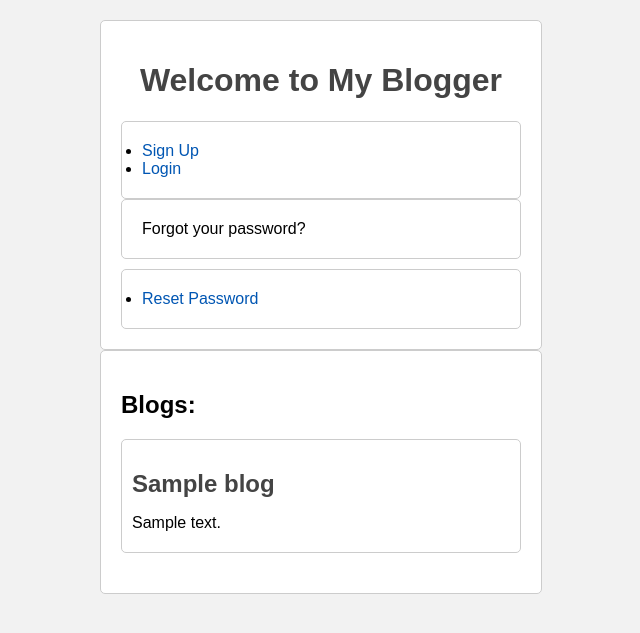
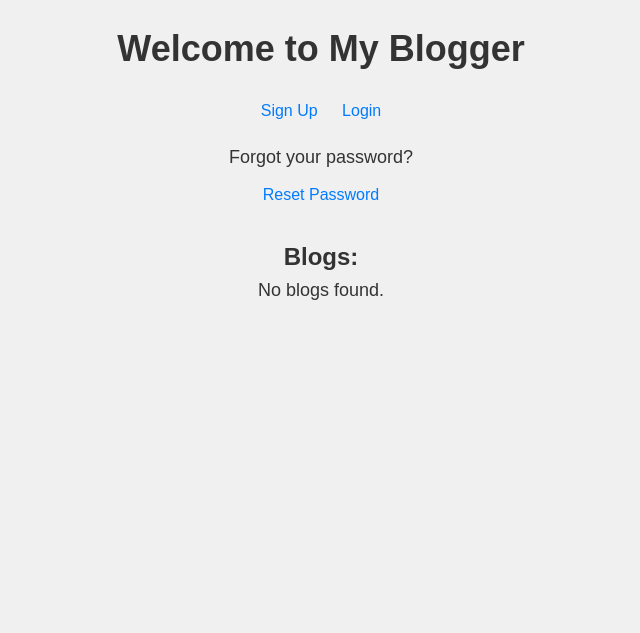
Before and after one commit to PriyadharshiniV21/Blog-Website_test, a Flask app: page / in a window 1280 px wide. Shown: the top 633 px of the page, without its empty margins (319-959 px from the left). Run offline with Flask 3, Linux system fonts and the light colour scheme; a database or web service that is not in the repository returns one stand-in record (values such as "Sample title").

Commit message:
blog database modifications

```diff
--- a/app.py
+++ b/app.py
@@ -20,13 +20,14 @@
     digits = string.digits
     return ''.join(random.choice(digits) for i in range(6))
 
+# Fetch existing blogs from the Blogs collection and store them in a deque
+blogs_list = deque(db['Blogs'].find({}))
+# Reverse the order of the deque to show new blogs first and old blogs last
+blogs_list.reverse()
+
 @app.route('/')
 def index():
-    # Fetch existing blogs from the Blogs collection and store them in a deque
-    blogs = deque(db['Blogs'].find({}))
-    # Reverse the order of the deque to show new blogs first and old blogs last
-    blogs.reverse()
-    return render_template('index.html', logged_in=False, blogs=blogs)
+    return render_template('index.html', logged_in=False, blogs=blogs_list)
 
 @app.route('/login', methods=['GET', 'POST'])
 def login():
@@ -37,14 +38,9 @@
         # Retrieve user data from MongoDB based on the entered email
         user_data = users.find_one({"email": email})
 
-        # Fetch existing blogs from the Blogs collection and store them in a deque
-        blogs = deque(db['Blogs'].find({}))
-        # Reverse the order of the deque to show new blogs first and old blogs last
-        blogs.reverse()
-
         if user_data and bcrypt.checkpw(plain_password.encode('utf-8'), user_data['password'].encode('utf-8')):
             session['user_id'] = str(user_data['_id'])  # Store user ID in session for OTP verification
-            return render_template('index.html', logged_in=True, blogs=blogs)
+            return render_template('index.html', logged_in=True, blogs=blogs_list)
         else:
             return "Invalid email or password. Please try again."
 
@@ -141,7 +137,7 @@
 
             # Handling profile picture upload
             profile_pic = request.files['profile_pic']
-            profile_pic_b64 = None  # Initialize profile_pic_b64 as None
+            profile_pic_b64 = user_data.get('profile_pic')  # Retrieve the existing profile picture (if any)
 
             if profile_pic:
                 image_binary = profile_pic.read()
@@ -206,12 +202,16 @@
         user_data = users.find_one({"_id": ObjectId(user_id)})
 
         if user_data:
-            # Get the blog text from the form
+            # Get the blog title and description from the form
+            title = request.form['title']
+            description = request.form['description']
             blog_text = request.form['blog_text']
 
             # Create a new blog entry and store it in the Blogs collection
             blog_entry = {
                 "user_id": user_id,
+                "title": title,
+                "description": description,
                 "blog_text": blog_text
             }
             blogs.insert_one(blog_entry)
@@ -221,5 +221,39 @@
 
     return render_template('create_blog.html')
 
+@app.route('/blog/<blog_id>', methods=['GET', 'POST'])
+def blog_article(blog_id):
+    # Fetch the blog from the Blogs collection based on the provided blog_id
+    blog = blogs.find_one({"_id": ObjectId(blog_id)})
+
+    if blog:
+        if request.method == 'POST':
+            # Handle like button click
+            if 'like_btn' in request.form:
+                # Increment the likes count and update it in the database
+                blogs.update_one({"_id": ObjectId(blog_id)}, {"$inc": {"likes": 1}})
+                blog = blogs.find_one({"_id": ObjectId(blog_id)})  # Fetch the updated blog document
+                return jsonify({"likes": blog['likes']})
+
+            # Handle comment button click
+            elif 'comment_btn' in request.form:
+                comment_text = request.form['comment']
+                if comment_text:
+                    # Append the new comment to the comments list and update it in the database
+                    blogs.update_one({"_id": ObjectId(blog_id)}, {"$push": {"comments": comment_text}})
+                    blog = blogs.find_one({"_id": ObjectId(blog_id)})  # Fetch the updated blog document
+                    return jsonify({"comments": blog['comments']})
+
+            # Handle bookmark button click
+            elif 'bookmark_btn' in request.form:
+                # Increment the bookmarks count and update it in the database
+                blogs.update_one({"_id": ObjectId(blog_id)}, {"$inc": {"bookmarks": 1}})
+                blog = blogs.find_one({"_id": ObjectId(blog_id)})  # Fetch the updated blog document
+                return jsonify({"bookmarks": blog['bookmarks']})
+
+        return render_template('blog_article.html', blog=blog)
+    else:
+        return "Blog not found."
+
 if __name__ == '__main__':
     app.run(debug=True, port=8000)
--- a/static/styles.css
+++ b/static/styles.css
@@ -1,259 +1,172 @@
-/* styles.css */
+/* Reset default styles to avoid browser inconsistencies */
+* {
+    margin: 0;
+    padding: 0;
+    box-sizing: border-box;
+}
 
+/* Global styles */
 body {
     font-family: Arial, sans-serif;
-    background-color: #e71919;
+    line-height: 1.6;
+    background-color: #f0f0f0;
+    color: #333;
     margin: 20px;
 }
 
-h1 {
-    text-align: center;
-    color: #444;
+.container {
+    max-width: 800px;
+    margin: 0 auto;
 }
 
-/* Additional styles for the index.html template */
+/* Landing page styles */
+.landing-page {
+    text-align: center;
+    margin-bottom: 30px;
+}
 
-.landing-page {
-    max-width: 800px;
-    margin: 0 auto;
-    padding: 20px;
-    border: 1px solid #ccc;
-    border-radius: 5px;
-    background-color: #fff;
+.landing-page h1 {
+    font-size: 36px;
+    margin-bottom: 20px;
 }
 
 .landing-page p {
+    font-size: 18px;
     margin-bottom: 10px;
 }
 
+.landing-page ul {
+    list-style: none;
+    margin-bottom: 20px;
+}
+
+.landing-page ul li {
+    display: inline-block;
+    margin-right: 20px;
+}
+
+.landing-page ul li:last-child {
+    margin-right: 0;
+}
+
 .landing-page a {
-    color: #0056b3;
     text-decoration: none;
+    color: #007bff;
 }
 
 .landing-page a:hover {
     text-decoration: underline;
 }
 
-.blog-box {
-    margin: 10px 0;
-    padding: 10px;
-    border: 1px solid #ccc;
-    border-radius: 5px;
-    background-color: #fff;
+/* Blog list styles */
+.blog-list {
+    list-style: none;
 }
 
-.blog-box h2 {
-    color: #444;
-    margin-bottom: 5px;
-}
-
-.blog-box p {
+.blog-item {
     margin-bottom: 10px;
 }
 
-/* Additional styles for the index.html template */
-
-.blog-list {
-    list-style-type: none;
-    padding: 0;
-}
-
-.blog-item {
-    margin-bottom: 20px;
-    padding: 10px;
-    border: 1px solid #ccc;
-    border-radius: 5px;
-    background-color: #fff;
-}
-
-.blog-item h2 {
-    color: #444;
-    margin-bottom: 5px;
-}
-
-.blog-item p {
-    margin-bottom: 10px;
-    white-space: nowrap;
-    overflow: hidden;
-    text-overflow: ellipsis;
-}
-
 .blog-item a {
-    color: #0056b3;
+    display: block;
+    font-size: 20px;
+    color: #333;
     text-decoration: none;
 }
 
 .blog-item a:hover {
-    text-decoration: underline;
+    color: #007bff;
 }
 
-/* styles.css */
+/* Media query for responsiveness */
+@media screen and (max-width: 600px) {
+    .container {
+        max-width: 90%;
+    }
+}
+/* Reset default styles to avoid browser inconsistencies */
+* {
+    margin: 0;
+    padding: 0;
+    box-sizing: border-box;
+}
 
+/* Global styles */
 body {
     font-family: Arial, sans-serif;
-    background-color: #f2f2f2;
+    line-height: 1.6;
+    background-color: #f0f0f0;
+    color: #333;
     margin: 20px;
 }
 
-h1 {
-    text-align: center;
-    color: #444;
+.container {
+    max-width: 800px;
+    margin: 0 auto;
 }
 
-form {
-    max-width: 400px;
-    margin: 0 auto;
-    padding: 20px;
-    border: 1px solid #ccc;
-    border-radius: 5px;
-    background-color: #fff;
+/* Landing page styles */
+.landing-page {
+    text-align: center;
+    margin-bottom: 30px;
 }
 
-label {
-    color: #333;
-    display: block;
-    margin-bottom: 5px;
+.landing-page h1 {
+    font-size: 36px;
+    margin-bottom: 20px;
 }
 
-input[type="text"],
-input[type="password"],
-input[type="tel"],
-textarea {
-    width: 100%;
-    padding: 10px;
-    margin-bottom: 10px;
-    border: 1px solid #ccc;
-    border-radius: 5px;
-}
-
-input[type="submit"] {
-    background-color: #ffd700; /* gold */
-    color: #fff;
-    padding: 10px 20px;
-    border: none;
-    border-radius: 5px;
-    cursor: pointer;
-    font-weight: bold;
-}
-
-input[type="submit"]:hover {
-    background-color: #fbc62e; /* lighter gold on hover */
-}
-
-/* Additional styles for the account.html template */
-
-.profile-info {
-    max-width: 400px;
-    margin: 0 auto;
-    padding: 20px;
-    border: 1px solid #ccc;
-    border-radius: 5px;
-    background-color: #fff;
-}
-
-.profile-info img {
-    max-width: 100%;
-    height: auto;
+.landing-page p {
+    font-size: 18px;
     margin-bottom: 10px;
 }
 
-.profile-info p {
-    margin-bottom: 10px;
+.landing-page ul {
+    list-style: none;
+    margin-bottom: 20px;
 }
 
-.profile-info a {
-    color: #0056b3;
-    text-decoration: none;
+.landing-page ul li {
+    display: inline-block;
+    margin-right: 20px;
 }
 
-.profile-info a:hover {
-    text-decoration: underline;
-}
-
-.logout-btn {
-    background-color: #ff4c4c; /* red */
-    color: #fff;
-    padding: 10px 20px;
-    border: none;
-    border-radius: 5px;
-    cursor: pointer;
-    font-weight: bold;
-    display: block;
-    margin-top: 10px;
-}
-
-.logout-btn:hover {
-    background-color: #cc0000; /* darker red on hover */
-}
-
-/* Additional styles for the index.html template */
-
-.landing-page {
-    max-width: 400px;
-    margin: 0 auto;
-    padding: 20px;
-    border: 1px solid #ccc;
-    border-radius: 5px;
-    background-color: #fff;
-}
-
-.landing-page p {
-    margin-bottom: 10px;
+.landing-page ul li:last-child {
+    margin-right: 0;
 }
 
 .landing-page a {
-    color: #0056b3;
     text-decoration: none;
+    color: #007bff;
 }
 
 .landing-page a:hover {
     text-decoration: underline;
 }
 
-/* Additional styles for the profile.html template */
-
-.profile-page {
-    max-width: 400px;
-    margin: 0 auto;
-    padding: 20px;
-    border: 1px solid #ccc;
-    border-radius: 5px;
-    background-color: #fff;
+/* Blog list styles */
+.blog-list {
+    list-style: none;
 }
 
-.profile-page img {
-    max-width: 100%;
-    height: auto;
+.blog-item {
     margin-bottom: 10px;
 }
 
-.profile-page label {
+.blog-item a {
+    display: block;
+    font-size: 20px;
     color: #333;
-    display: block;
-    margin-bottom: 5px;
+    text-decoration: none;
 }
 
-.profile-page input[type="text"],
-.profile-page input[type="file"],
-.profile-page textarea {
-    width: 100%;
-    padding: 10px;
-    margin-bottom: 10px;
-    border: 1px solid #ccc;
-    border-radius: 5px;
+.blog-item a:hover {
+    color: #007bff;
 }
 
-.profile-page input[type="submit"] {
-    background-color: #00a86b; /* green */
-    color: #fff;
-    padding: 10px 20px;
-    border: none;
-    border-radius: 5px;
-    cursor: pointer;
-    font-weight: bold;
+/* Media query for responsiveness */
+@media screen and (max-width: 600px) {
+    .container {
+        max-width: 90%;
+    }
 }
-
-.profile-page input[type="submit"]:hover {
-    background-color: #008f5e; /* darker green on hover */
-}
--- a/templates/index.html
+++ b/templates/index.html
@@ -33,8 +33,8 @@
             <ul class="blog-list">
                 {% for blog in blogs %}
                     <li class="blog-item">
-                        <h2>{{ blog.blog_title }}</h2>
-                        <p>{{ blog.blog_text }}</p>
+                        <!-- Add a hyperlink to the full blog article page for each blog title -->
+                        <p><a href="{{ url_for('blog_article', blog_id=blog._id) }}">{{ blog.blog_text }}</a></p>
                     </li>
                 {% endfor %}
             </ul>
@@ -42,5 +42,6 @@
             <p>No blogs found.</p>
         {% endif %}
     </div>
+
 </body>
 </html>
--- a/templates/profile.html
+++ b/templates/profile.html
@@ -28,7 +28,7 @@
         <br>
 
         <label for="profile_pic">Profile Picture:</label>
-        <input type="file" id="profile_pic" name="profile_pic" accept="image/*">
+        <input type="file" id="profile_pic" name="profile_pic" value="{{ user_data.profile_pic }}" accept="image/*">
         <br>
 
         <label for="bio">Bio:</label>
```
Also changed, not shown: templates/blog_article.html (added, +115 -0 lines), templates/create_blog.html (+14 -6 lines).
